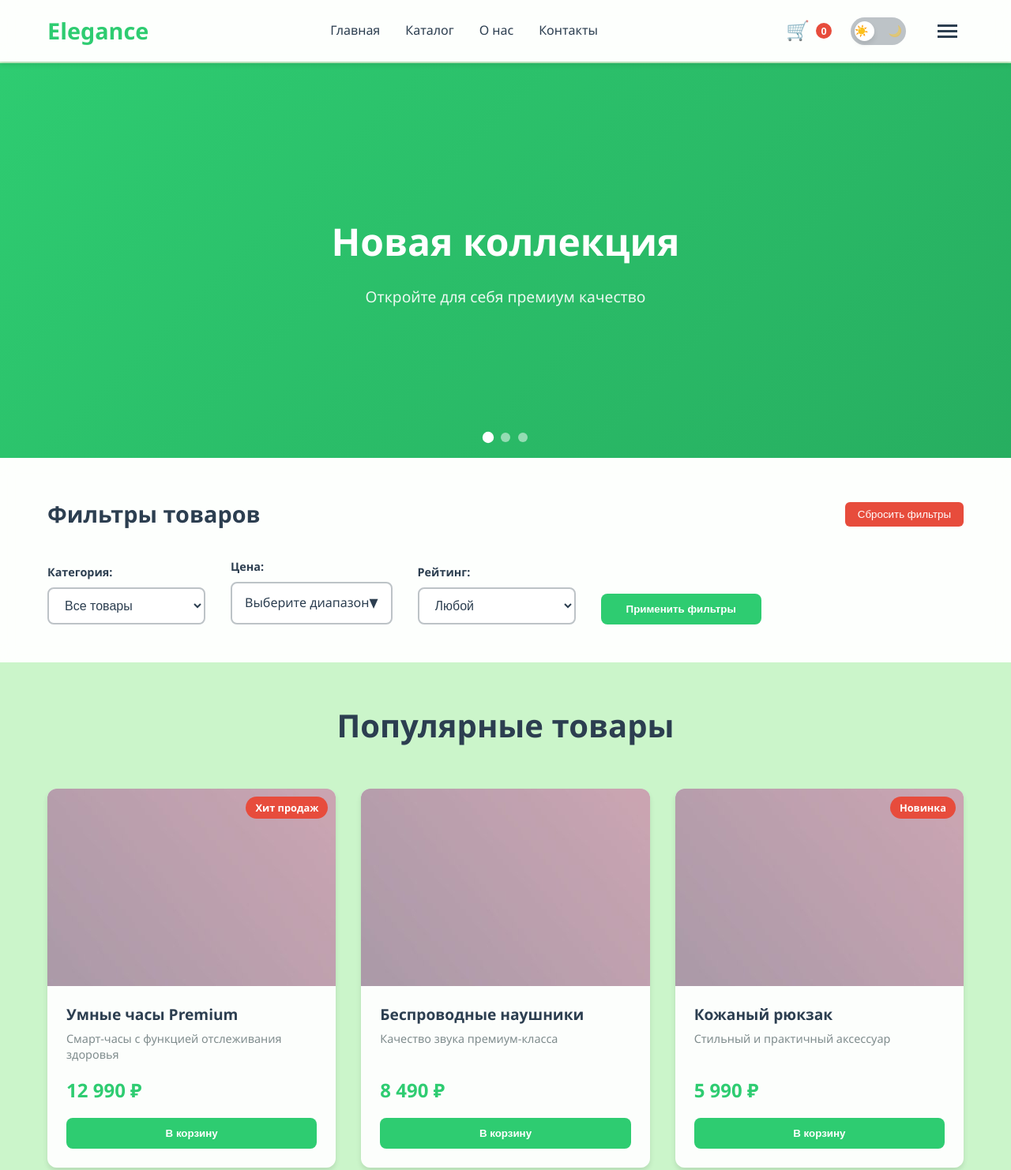
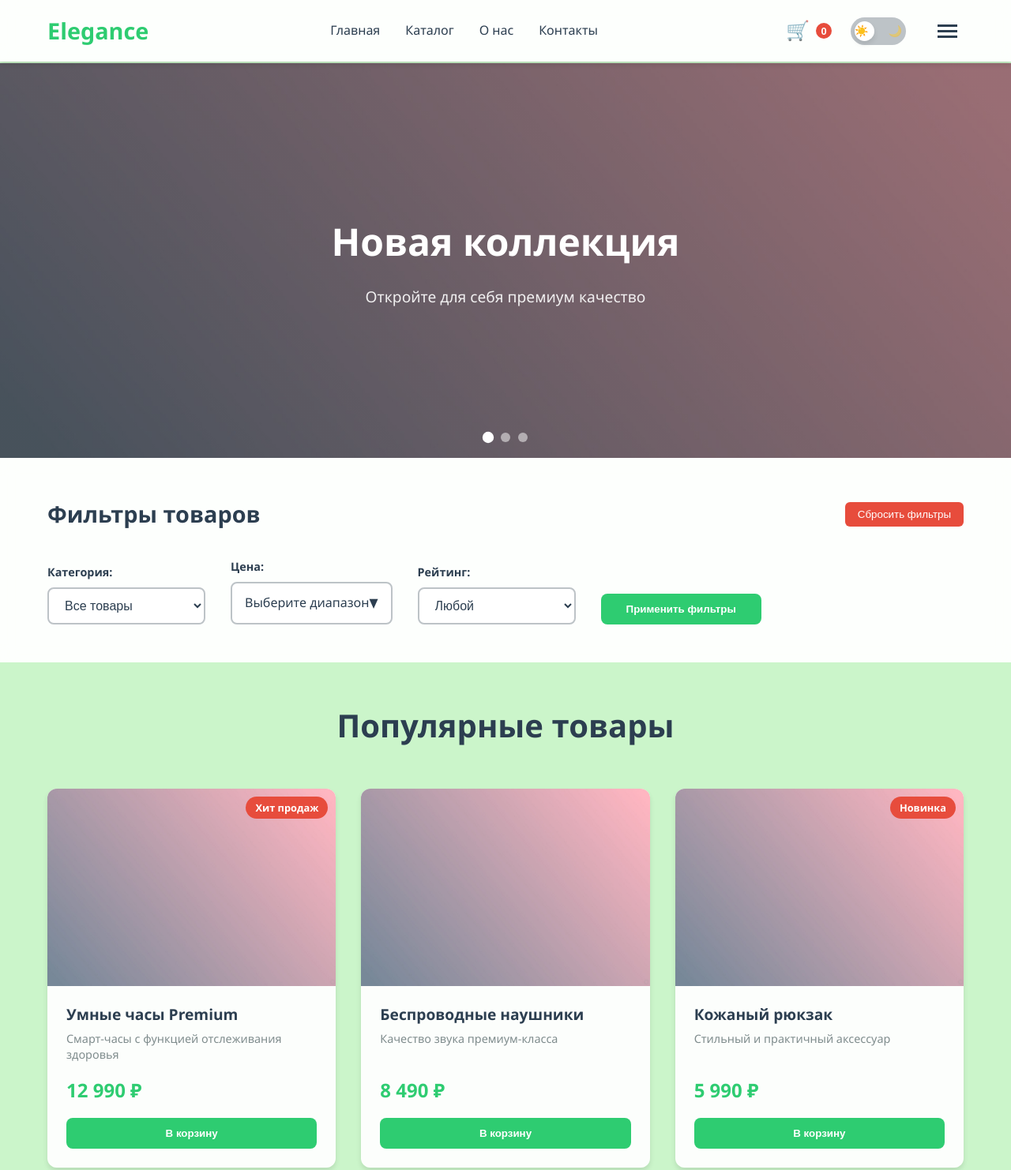
Before and after one commit to SadnesMT/elegance-store, a plain HTML site: page index.html in a window 1280 px wide. Shown: the top 1482 px of the page at 79% size. Drawn offline with Linux system fonts and the light colour scheme.

Commit message:
Update style.css

```diff
--- a/style.css
+++ b/style.css
@@ -1,4 +1,3 @@
-
 /* Базовые стили */
 * {
     margin: 0;
@@ -422,19 +421,25 @@ header {
     height: 100%;
     opacity: 0;
     transition: opacity 1s ease;
-    background: linear-gradient(135deg, var(--primary), var(--primary-dark));
+    background-size: cover;
+    background-position: center;
+    background-repeat: no-repeat;
 }
 
 .slide.active {
     opacity: 1;
 }
 
+.slide:nth-child(1) {
+    background-image: linear-gradient(rgba(0,0,0,0.4), rgba(0,0,0,0.4)), url('fonimg.jpg');
+}
+
 .slide:nth-child(2) {
-    background: linear-gradient(135deg, #3498db, #2980b9);
+    background-image: linear-gradient(rgba(0,0,0,0.4), rgba(0,0,0,0.4)), url('fonimg.jpg');
 }
 
 .slide:nth-child(3) {
-    background: linear-gradient(135deg, #e74c3c, #c0392b);
+    background-image: linear-gradient(rgba(0,0,0,0.4), rgba(0,0,0,0.4)), url('fonimg.jpg');
 }
 
 .slide-content {
@@ -692,12 +697,22 @@ header {
 .product-image {
     position: relative;
     height: 250px;
-    background: linear-gradient(135deg, var(--primary-light), var(--gray));
     display: flex;
     align-items: center;
     justify-content: center;
     overflow: hidden;
     flex-shrink: 0;
+}
+
+.product-image img {
+    width: 100%;
+    height: 100%;
+    object-fit: cover;
+    transition: var(--transition);
+}
+
+.product-card:hover .product-image img {
+    transform: scale(1.05);
 }
 
 .product-badge {
```
